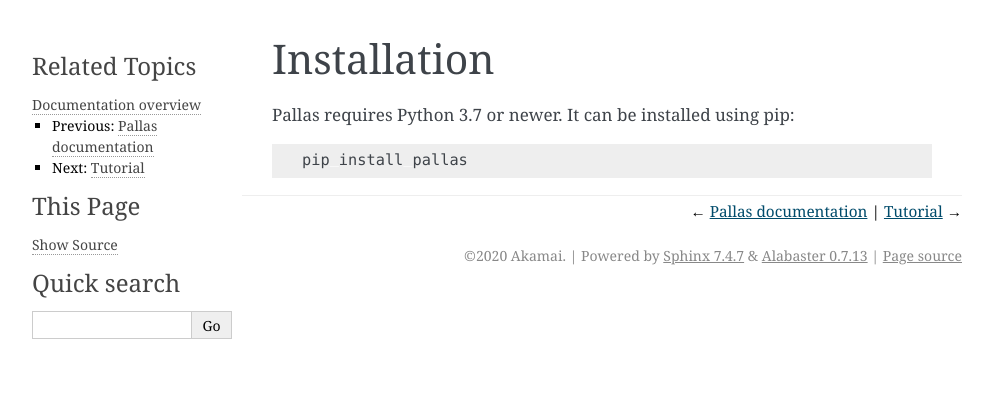
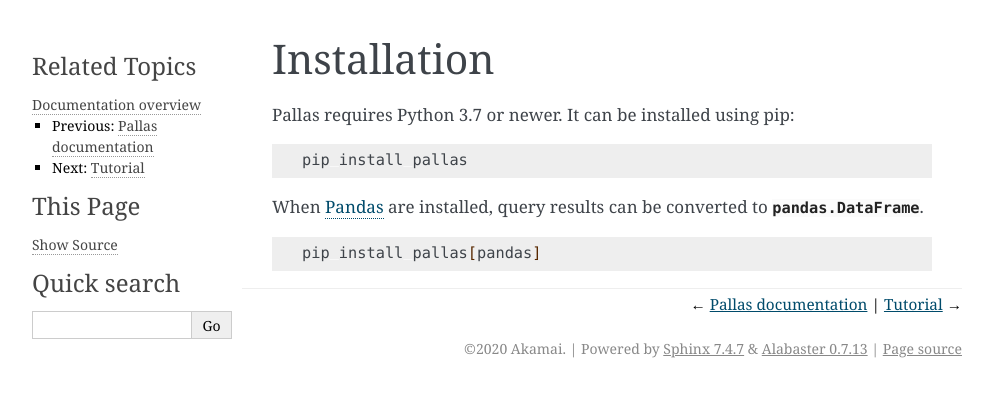
Before and after one commit to akamai/pallas, a Sphinx documentation site: the page built from docs/install.rst, in a window 1280 px wide. Shown: the top 397 px of the page, without its empty margins (148-1141 px from the left). Built offline with Sphinx 7.4.7, drawn with Linux system fonts in a browser that asks for light colours.

Commit message:
Document that Pandas integration in the installation instructions.

```diff
--- a/docs/install.rst
+++ b/docs/install.rst
@@ -7,3 +7,13 @@
 .. code-block:: shell
 
     pip install pallas
+
+
+When Pandas_ are installed, query results can be converted to :class:`pandas.DataFrame`.
+
+.. code-block:: shell
+
+    pip install pallas[pandas]
+
+
+.. _Pandas: https://pandas.pydata.org
```
